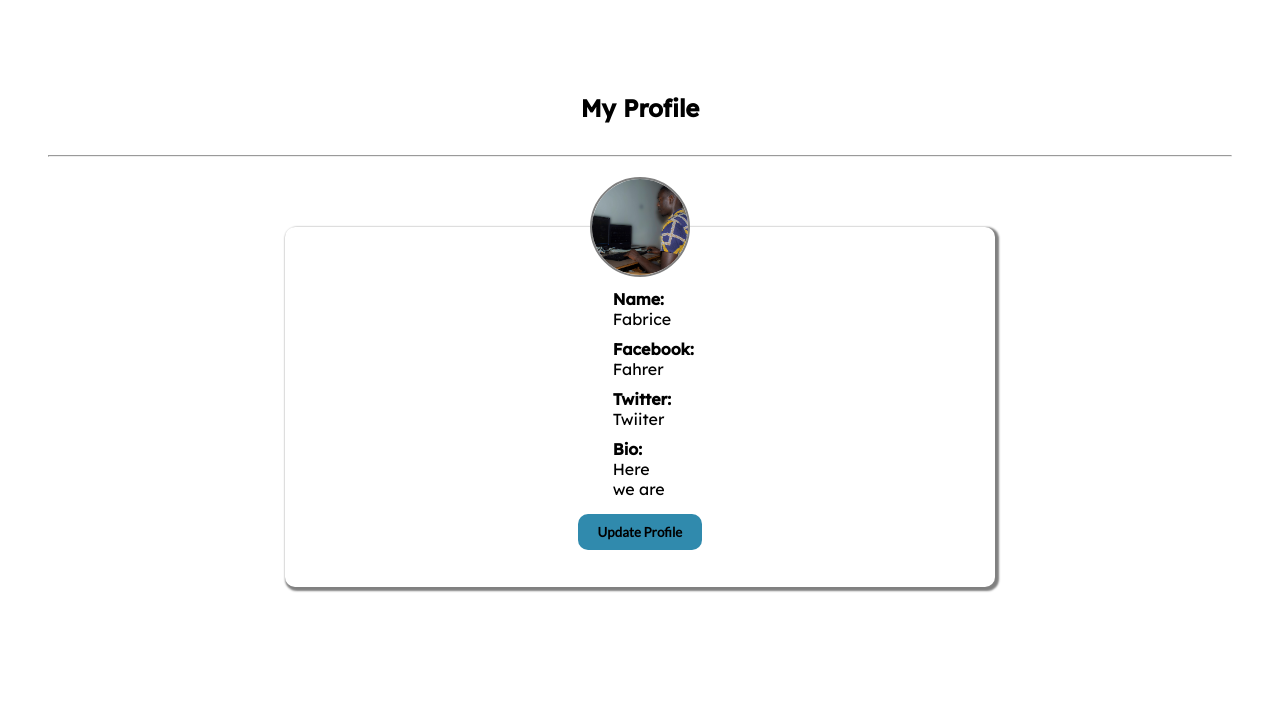
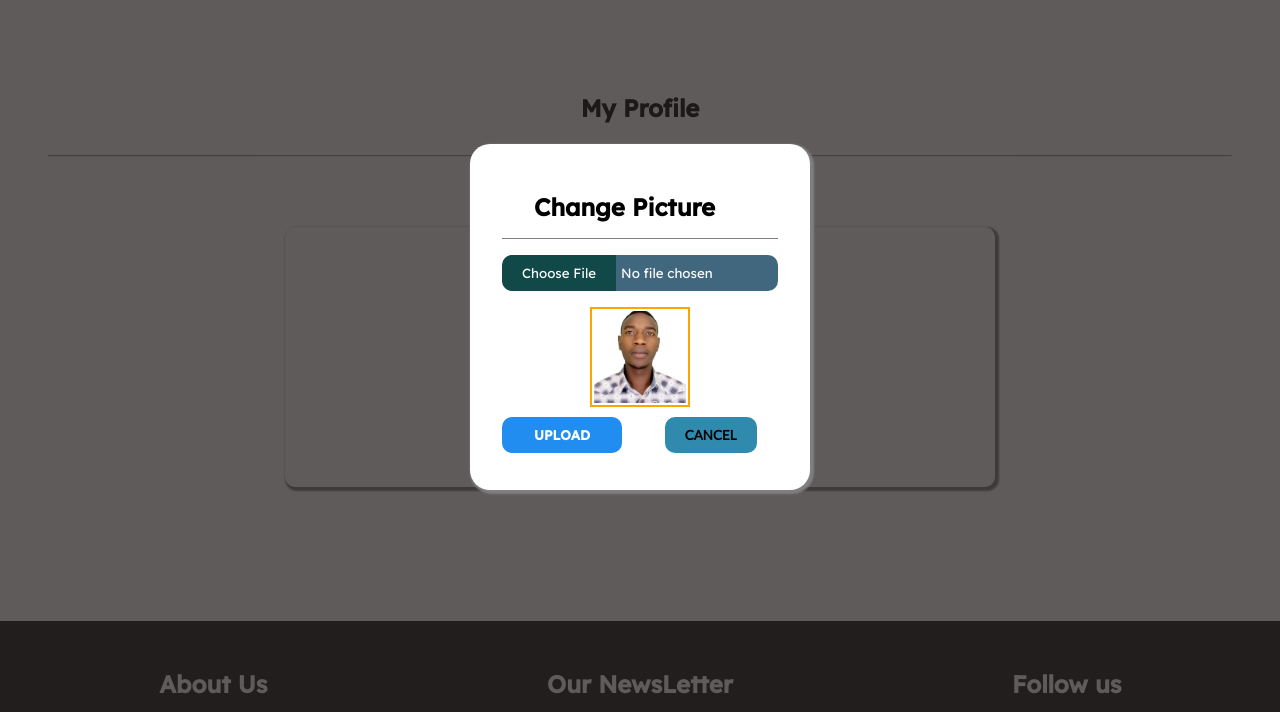
Before and after one commit to feyton/atlp_capstone_fabrice, a plain HTML site: page UI/pages/profile.html in a window 1280 px wide. Shown: the part 83-795 px from the top of the page. Drawn offline with nearby package versions, Linux system fonts and the light colour scheme.

Commit message:
Added ability to edit a profile picture

```diff
--- a/UI/css/profile.css
+++ b/UI/css/profile.css
@@ -9,6 +9,9 @@
 
 }
 
+.d-none {
+    display: none;
+}
 
 .user-profile h2 {
     padding: 2rem;
@@ -16,7 +19,7 @@
 
 .user-profile .about-user .user-info-render {
     margin: 30px auto 10px auto;
-    width: fit-content;
+    /* width: fit-content; */
     text-align: left;
 
 }
@@ -52,6 +55,37 @@
     transform: translateX(-50%);
     border: 2px solid grey;
     z-index: 10;
+    cursor: pointer;
+}
+
+.user-profile .about-user .user-card .update-picture {
+    display: none;
+
+    background-color: rgba(99, 70, 70, 0.616);
+    border-radius: 50%;
+    cursor: pointer;
+}
+
+.user-profile .about-user .user-card img:hover+.update-picture {
+    display: block;
+}
+
+.user-profile .about-user .user-card .update-picture span {
+    position: absolute;
+    height: 100px;
+    width: 100px;
+    background-color: rgba(99, 70, 70, 0.616);
+    color: rgb(252, 252, 252);
+    top: -50px;
+    left: 50%;
+    transform: translateX(-50%);
+    text-align: center;
+    z-index: 11;
+    display: flex;
+    flex-direction: column;
+    justify-content: center;
+    border-radius: 50%;
+    cursor: pointer;
 }
 
 .user-profile .about-user .user-card span {
@@ -75,11 +109,11 @@
     display: block;
     margin: 5px 10px;
 
-    background-color: rgb(152, 161, 160);
+    background-color: rgba(255, 255, 255, 0.822);
     color: rgb(3, 3, 3);
+    border: 2px solid rgb(56, 56, 255);
     margin: 10px;
     padding: .5rem 1rem;
-    border: none;
     font-family: var(--Lexend);
     font-weight: bold;
     border-radius: 5px;
@@ -87,8 +121,9 @@
 
 .user-profile form input::placeholder,
 .user-profile textarea::placeholder {
-    color: rgb(240, 240, 240);
+    color: var(--dark-grey);
     font-family: var(--Lexend);
+    font-weight: normal;
 }
 
 .user-profile form input[type="submit"] {
@@ -97,11 +132,104 @@
     padding: .5rem 1rem;
     color: white;
     font-weight: normal;
+    border: none;
 }
 
 .user-profile textarea:focus,
 .user-profile form input:focus {
     color: black;
     font-family: var(--Lexend);
-    background-color: var(--light-cyan);
+    background-color: #fff;
 }
+
+.modal {
+    position: fixed;
+    top: 0;
+    left: 0;
+    height: 100%;
+    width: 100%;
+    z-index: 100;
+    background-color: rgba(41, 34, 34, 0.74);
+    display: flex;
+    flex-direction: column;
+    justify-content: center;
+    text-align: center;
+}
+
+.modal form {
+    width: fit-content;
+    margin: 1rem auto;
+    text-align: left;
+    padding: 2rem;
+    background-color: #fff;
+    border-radius: 20px;
+    box-shadow: 2px 2px 2px 2px gray;
+}
+
+.modal form input {
+    display: block;
+    padding: .5rem 2rem;
+    text-align: left;
+    margin-left: 0px;
+}
+
+.modal form h2 {
+    font-family: var(--Lexend);
+    font-weight: bold;
+    border-bottom: 1px solid gray;
+    padding: 1rem 2rem;
+}
+
+.modal form .image-div {
+    height: 100px;
+    width: 100px;
+    border: 2px solid orange;
+    padding: 2px;
+    margin: 5px auto;
+}
+
+.modal form .image-div img {
+    width: 100%;
+    height: 100%;
+    object-fit: cover;
+}
+
+.modal form input[type='submit'] {
+    border: none;
+    text-transform: uppercase;
+    background-color: var(--light-blue);
+    color: white;
+    font-family: var(--Lexend);
+    cursor: pointer;
+}
+
+.modal form input[type='submit']:hover {
+    color: black;
+}
+
+.modal form .button-group {
+    display: flex;
+    flex-direction: row;
+    justify-content: space-around;
+}
+
+.custom-file-input::-webkit-file-upload-button {
+    padding: 10px 20px;
+    margin: 0 5px 0px 0px;
+    border-radius: 10px 0px 0px 10px;
+    border: none;
+    font-family: var(--Lexend);
+    background-color: rgb(17, 73, 73);
+    color: white;
+}
+
+form input[type="file"] {
+    padding: 0px;
+    border: none;
+    margin: 1rem 0rem;
+    font-family: var(--Lexend);
+    background-color: rgb(65, 103, 126);
+    border-radius: 10px;
+    color: white;
+    text-align: right;
+}
--- a/UI/css/signup.css
+++ b/UI/css/signup.css
@@ -18,15 +18,73 @@
     transition: 0.3s ease-in-out all;
 }
 
-* {
-    padding: 0;
-    margin: 0;
-    box-sizing: border-box;
-    transition: 0.3s ease-in-out all;
+/* Loader */
+.full-loader {
+    background-color: rgba(5, 15, 24, 0.932);
+    position: fixed;
+    height: 100%;
+    width: 100%;
+    top: 0;
+    left: 0;
+    z-index: 100;
+    text-align: center;
+    overflow: hidden;
 }
 
+.lds-ring {
+    display: inline-block;
+    position: relative;
+    width: 80px;
+    height: 80px;
+    position: absolute;
+    top: 50%;
+    left: 50%;
+    transform: translate(-50% -50%);
+}
+
+.lds-ring div {
+    box-sizing: border-box;
+    display: block;
+    position: absolute;
+    width: 64px;
+    height: 64px;
+    margin: 8px;
+    border: 8px solid #fff;
+    border-radius: 50%;
+    animation: lds-ring 1.2s cubic-bezier(0.5, 0, 0.5, 1) infinite;
+    border-color: #fff transparent transparent transparent;
+}
+
+.lds-ring div:nth-child(1) {
+    animation-delay: -0.45s;
+}
+
+.lds-ring div:nth-child(2) {
+    animation-delay: -0.3s;
+}
+
+.lds-ring div:nth-child(3) {
+    animation-delay: -0.15s;
+}
+
+@keyframes lds-ring {
+    0% {
+        transform: rotate(0deg);
+    }
+
+    100% {
+        transform: rotate(360deg);
+    }
+}
+
+/* /// */
+
+
+
+/* Loader */
+
 .btn {
-    cursor: pointer;
+    cursor: pointer !important;
     transition: .3s all;
 }
 
@@ -222,6 +280,21 @@ i.valid {
 
 }
 
+.custom-file-input::-webkit-file-upload-button {
+    padding: 10px 20px;
+    margin: 0 5px 0px 0px;
+    border-radius: 10px 0px 0px 10px;
+    border: none;
+    font-family: var(--Lexend);
+    background-color: rgb(17, 73, 73);
+    color: white;
+}
+
+form input[type="file"] {
+    padding: 0px;
+    border: none;
+}
+
 @media screen and (max-width: 1020px) {
     .sign-container {
 
--- a/UI/pages/profile.html
+++ b/UI/pages/profile.html
@@ -58,7 +58,13 @@
                 <h2 class="head-title">My Profile</h2>
                 <hr>
                 <div class="user-card">
+
                     <img src="../assets/fab-1.jpg" alt="" class="profile-picture">
+                    <div class="update-picture">
+                        <span>Change Picture</span>
+                    </div>
+
+
                     <div class="user-info-render">
                         <div class="info">
                             <span>Name:</span> <span class="">Fabrice</span>
@@ -91,7 +97,7 @@
                         <input type="url" placeholder="Link to Twitter" id="profile-twitter" value="" class="">
                         <textarea name="biography" id="profile-bio" cols="30" rows="3" maxlength="200"
                             placeholder="Biography"></textarea>
-                        <input type="submit" value="Update" class="btn btn-submit">
+                        <input type="submit" value="Update" class="btn btn-primary btn-submit">
 
                     </form>
                 </div>
@@ -141,10 +147,43 @@
             </div>
         </div>
     </main>
+    <div class="modal d-none">
+
+        <form action="#none" class="update-profile-picture">
+            <h2>Change Picture</h2>
+            <input type="file" class="custom-file-input" name="profile-image" id="user-image"
+                placeholder="Profile picture" required accept="image/*">
+            <div class="image-div">
+                <img src="../assets/profile.JPG" alt="">
+            </div>
+            <div class="button-group">
+                <input type="submit" value="Upload" class="btn btn-secondary">
+
+
+                <button class="btn btn-primary" id="hideModal">CANCEL</button>
+            </div>
+
+        </form>
+
+    </div>
+
     <script src="https://code.jquery.com/jquery-3.6.0.min.js"
         integrity="sha256-/xUj+3OJU5yExlq6GSYGSHk7tPXikynS7ogEvDej/m4=" crossorigin="anonymous"></script>
     <script src="../js/main.js"></script>
     <script src="../js/profile.js"></script>
+    <script>
+        $(document).ready(() => {
+            $(".modal #hideModal").click((e) => {
+                e.preventDefault();
+                $(".modal").toggle(200)
+
+            })
+            $(".update-picture").click((e) => {
+                e.preventDefault();
+                $('.modal').toggle(200)
+            })
+        })
+    </script>
 
 </body>
 
```
Also changed, not shown: UI/pages/signup.html (+2 -0 lines).
